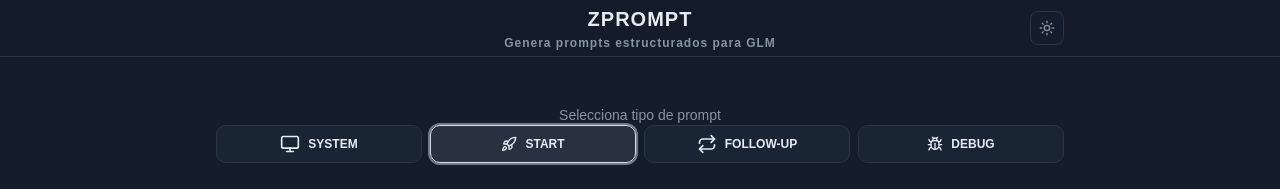
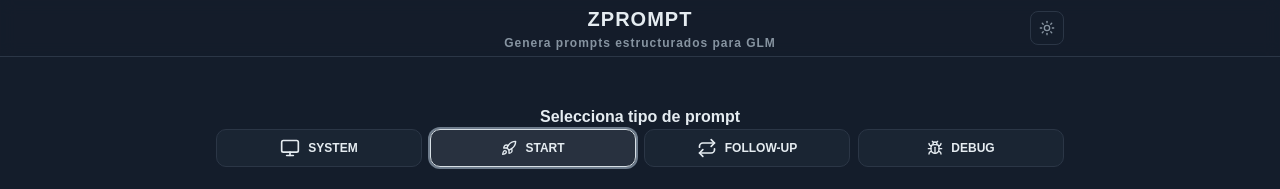
Before and after one commit to marcelolabsdev/ZPrompt, a website: page public/index.html in a window 1280 px wide. Shown: the top 189 px of the page. Drawn offline with nearby package versions, Linux system fonts and the light colour scheme; no server answers; a web font is replaced by a local one.

Commit message:
fix: mejorar titulo 'Selecciona tipo de prompt' con mejor tamaño y centrado

```diff
--- a/public/index.html
+++ b/public/index.html
@@ -34,7 +34,7 @@
         <section class="space-y-6">
 
             <div>
-                <p class="text-sm font-medium text-muted-foreground mb-4 text-center">Selecciona tipo de prompt</p>
+                <h1 class="text-lg font-semibold text-foreground mb-4 text-center">Selecciona tipo de prompt</h1>
                 <div class="grid grid-cols-4 gap-2">
                     <button data-type="system" class="prompt-type-card flex items-center justify-center gap-2 rounded-lg border border-border bg-card px-3 py-2 transition-all hover:border-ring hover:shadow-sm cursor-pointer">
                         <i data-lucide="monitor" class="h-5 w-5"></i>
```
